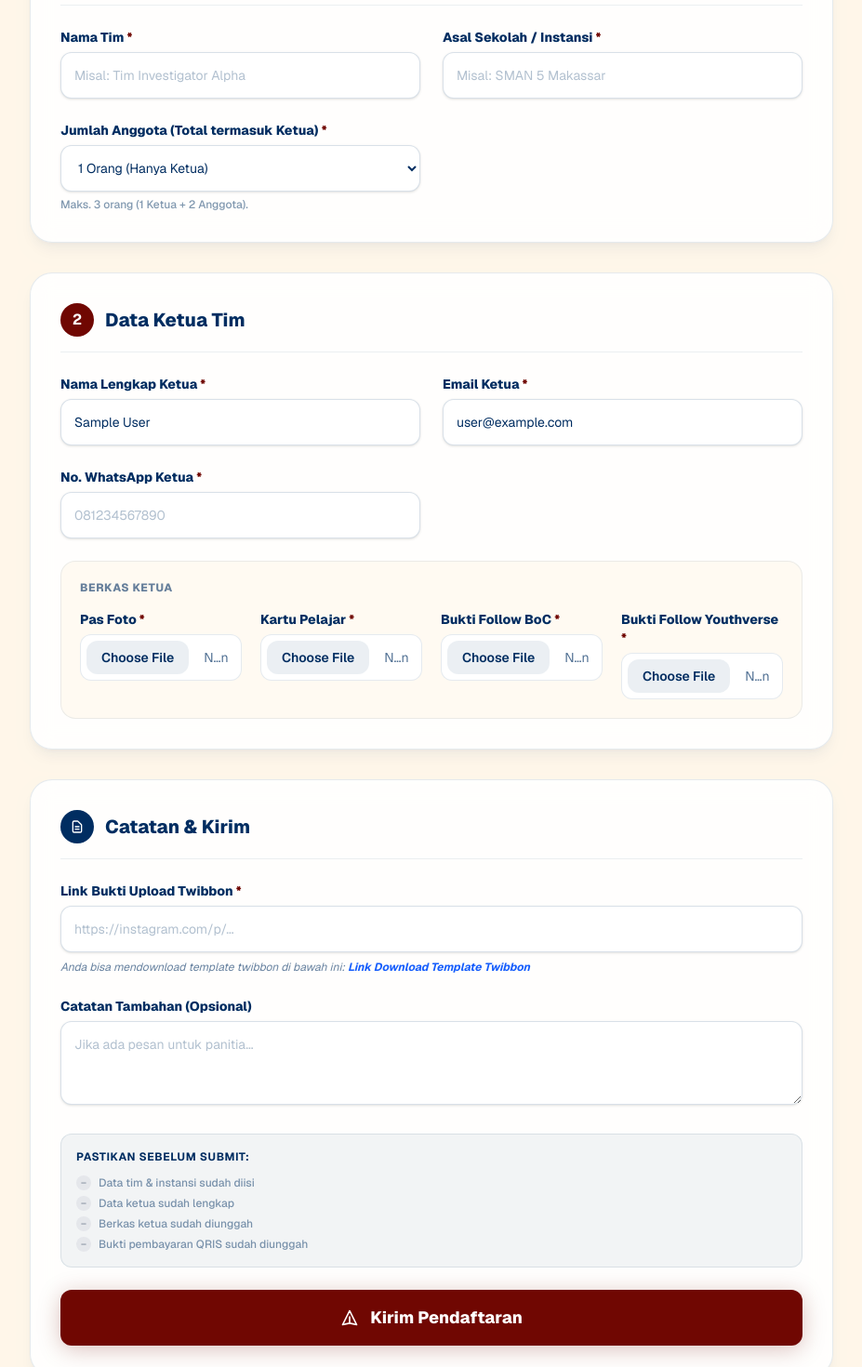
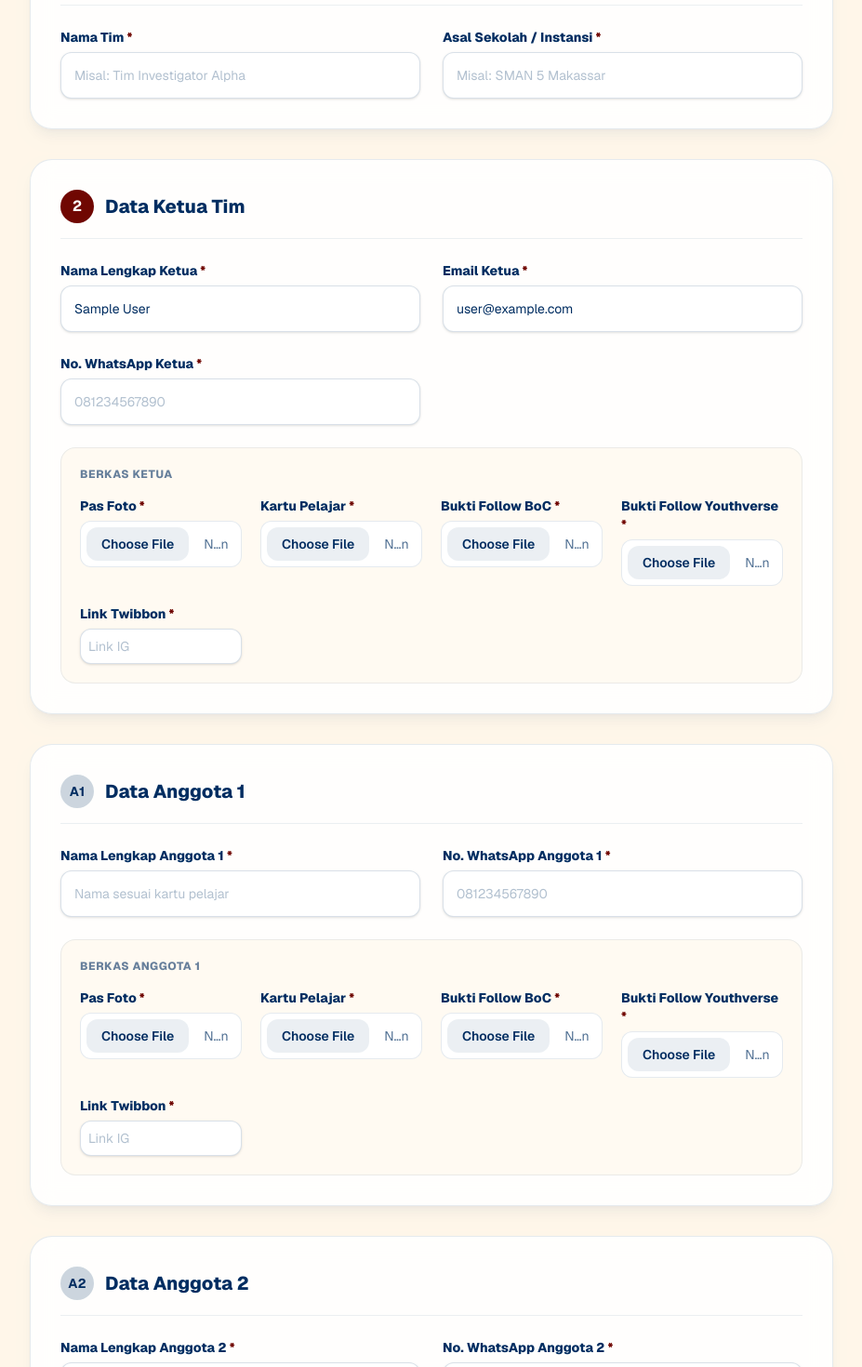
Before and after one commit to Aepra/web-pendaftaran-boc, a Next.js app: page /register in a window 1280 px wide. Shown: the part 1260-2730 px from the top of the page at 93% size, without its empty margins (176-1103 px from the left). Built offline with nearby package versions, Linux system fonts and the light colour scheme; no server answers; sample sign-in values are in the browser's storage.

Commit message:
refactor: enforce 3-member team and separate twibbon links

```diff
--- a/app/profile/page.tsx
+++ b/app/profile/page.tsx
@@ -149,7 +149,6 @@ function EditPanel({
   const [d, sd] = useState<RegistrationFormData>({
     nama_tim: detail.nama_tim,
     institution: detail.instansi,
-    memberCount: detail.jumlah_anggota,
     leaderName: detail.nama_ketua,
     email: detail.email,
     whatsapp: detail.whatsapp,
@@ -171,14 +170,16 @@ function EditPanel({
     bukti_follow_boc_anggota_2: detail.bukti_follow_boc_anggota_2,
     bukti_follow_yv_anggota_2: detail.bukti_follow_yv_anggota_2,
     bukti_bayar: detail.bukti_bayar,
-    link_twibbon: detail.link_twibbon,
+    link_twibbon_ketua: detail.link_twibbon_ketua || "",
+    link_twibbon_anggota_1: detail.link_twibbon_anggota_1 || "",
+    link_twibbon_anggota_2: detail.link_twibbon_anggota_2 || "",
   });
   const [status, setStatus] = useState<"idle" | "loading" | "error">("idle");
   const [errorMsg, setErrorMsg] = useState("");
 
   const handleChange = (e: React.ChangeEvent<HTMLInputElement | HTMLSelectElement | HTMLTextAreaElement>) => {
     const { name, value } = e.target;
-    sd((prev) => ({ ...prev, [name]: name === "memberCount" ? Number(value) : value }));
+    sd((prev) => ({ ...prev, [name]: value }));
   };
 
   const handleFile = async (e: React.ChangeEvent<HTMLInputElement>, field: keyof RegistrationFormData) => {
@@ -203,26 +204,28 @@ function EditPanel({
       nama_ketua: d.leaderName,
       whatsapp: d.whatsapp,
       instansi: d.institution,
-      jumlah_anggota: d.memberCount,
-      nama_anggota_1: d.memberCount >= 2 ? d.nama_anggota_1 : "",
-      whatsapp_anggota_1: d.memberCount >= 2 ? d.whatsapp_anggota_1 : "",
-      nama_anggota_2: d.memberCount === 3 ? d.nama_anggota_2 : "",
-      whatsapp_anggota_2: d.memberCount === 3 ? d.whatsapp_anggota_2 : "",
+      jumlah_anggota: 3,
+      nama_anggota_1: d.nama_anggota_1,
+      whatsapp_anggota_1: d.whatsapp_anggota_1,
+      nama_anggota_2: d.nama_anggota_2,
+      whatsapp_anggota_2: d.whatsapp_anggota_2,
       notes: d.notes,
       foto_ketua: d.foto_ketua,
       kartu_pelajar_ketua: d.kartu_pelajar_ketua,
       bukti_follow_boc_ketua: d.bukti_follow_boc_ketua,
       bukti_follow_yv_ketua: d.bukti_follow_yv_ketua,
-      foto_anggota_1: d.memberCount >= 2 ? d.foto_anggota_1 : "",
-      kartu_pelajar_anggota_1: d.memberCount >= 2 ? d.kartu_pelajar_anggota_1 : "",
-      bukti_follow_boc_anggota_1: d.memberCount >= 2 ? d.bukti_follow_boc_anggota_1 : "",
-      bukti_follow_yv_anggota_1: d.memberCount >= 2 ? d.bukti_follow_yv_anggota_1 : "",
-      foto_anggota_2: d.memberCount === 3 ? d.foto_anggota_2 : "",
-      kartu_pelajar_anggota_2: d.memberCount === 3 ? d.kartu_pelajar_anggota_2 : "",
-      bukti_follow_boc_anggota_2: d.memberCount === 3 ? d.bukti_follow_boc_anggota_2 : "",
-      bukti_follow_yv_anggota_2: d.memberCount === 3 ? d.bukti_follow_yv_anggota_2 : "",
+      foto_anggota_1: d.foto_anggota_1,
+      kartu_pelajar_anggota_1: d.kartu_pelajar_anggota_1,
+      bukti_follow_boc_anggota_1: d.bukti_follow_boc_anggota_1,
+      bukti_follow_yv_anggota_1: d.bukti_follow_yv_anggota_1,
+      foto_anggota_2: d.foto_anggota_2,
+      kartu_pelajar_anggota_2: d.kartu_pelajar_anggota_2,
+      bukti_follow_boc_anggota_2: d.bukti_follow_boc_anggota_2,
+      bukti_follow_yv_anggota_2: d.bukti_follow_yv_anggota_2,
       bukti_bayar: d.bukti_bayar,
-      link_twibbon: d.link_twibbon,
+      link_twibbon_ketua: d.link_twibbon_ketua,
+      link_twibbon_anggota_1: d.link_twibbon_anggota_1,
+      link_twibbon_anggota_2: d.link_twibbon_anggota_2,
     });
     if (result.status === "success") { onSuccess(); }
     else { setErrorMsg(result.message || "Gagal memperbarui data."); setStatus("error"); }
@@ -248,26 +251,17 @@ function EditPanel({
           <div><label className={lc}>Asal Sekolah</label><input name="institution" value={d.institution} onChange={handleChange} disabled={isLoading} className={ic} /></div>
           <div><label className={lc}>Nama Ketua</label><input name="leaderName" value={d.leaderName} onChange={handleChange} disabled={isLoading} className={ic} /></div>
           <div><label className={lc}>WhatsApp Ketua</label><input name="whatsapp" value={d.whatsapp} onChange={handleChange} disabled={isLoading} className={ic} /></div>
-          <div>
-            <label className={lc}>Jumlah Anggota</label>
-            <select name="memberCount" value={d.memberCount} onChange={handleChange} disabled={isLoading} className={ic}>
-              <option value={1}>1 Orang</option><option value={2}>2 Orang</option><option value={3}>3 Orang</option>
-            </select>
-          </div>
+          <div><label className={lc}>WhatsApp Ketua</label><input name="whatsapp" value={d.whatsapp} onChange={handleChange} disabled={isLoading} className={ic} /></div>
         </div>
 
-        {d.memberCount >= 2 && (
         <div className="grid grid-cols-1 md:grid-cols-2 gap-4">
           <div><label className={lc}>Nama Anggota 1</label><input name="nama_anggota_1" value={d.nama_anggota_1} onChange={handleChange} disabled={isLoading} className={ic} /></div>
           <div><label className={lc}>WhatsApp Anggota 1</label><input name="whatsapp_anggota_1" value={d.whatsapp_anggota_1} onChange={handleChange} disabled={isLoading} className={ic} /></div>
         </div>
-        )}
-        {d.memberCount === 3 && (
         <div className="grid grid-cols-1 md:grid-cols-2 gap-4">
           <div><label className={lc}>Nama Anggota 2</label><input name="nama_anggota_2" value={d.nama_anggota_2} onChange={handleChange} disabled={isLoading} className={ic} /></div>
           <div><label className={lc}>WhatsApp Anggota 2</label><input name="whatsapp_anggota_2" value={d.whatsapp_anggota_2} onChange={handleChange} disabled={isLoading} className={ic} /></div>
         </div>
-        )}
 
         {/* Berkas Ketua */}
         <div className="mt-4 p-4 rounded-xl bg-white border border-[#002D61]/10">
@@ -294,10 +288,13 @@ function EditPanel({
               {d.bukti_follow_yv_ketua && <span className="text-[10px] text-emerald-600 mt-1 block font-bold">✓ Tersimpan</span>}
             </div>
           </div>
+          <div className="mt-4">
+            <label className={lc}>Link Twibbon Ketua</label>
+            <input type="url" name="link_twibbon_ketua" value={d.link_twibbon_ketua} onChange={handleChange} disabled={isLoading} className={ic} placeholder="Link post IG" required />
+          </div>
         </div>
 
         {/* Berkas Anggota 1 */}
-        {d.memberCount >= 2 && (
         <div className="mt-4 p-4 rounded-xl bg-white border border-[#002D61]/10">
           <p className="text-xs font-bold text-[#002D61] uppercase tracking-wider mb-3">Ubah Berkas Anggota 1</p>
           <div className="grid grid-cols-1 sm:grid-cols-2 md:grid-cols-4 gap-4">
@@ -322,11 +319,13 @@ function EditPanel({
               {d.bukti_follow_yv_anggota_1 && <span className="text-[10px] text-emerald-600 mt-1 block font-bold">✓ Tersimpan</span>}
             </div>
           </div>
+          <div className="mt-4">
+            <label className={lc}>Link Twibbon Anggota 1</label>
+            <input type="url" name="link_twibbon_anggota_1" value={d.link_twibbon_anggota_1} onChange={handleChange} disabled={isLoading} className={ic} placeholder="Link post IG" required />
           </div>
-        )}
+        </div>
 
         {/* Berkas Anggota 2 */}
-        {d.memberCount === 3 && (
         <div className="mt-4 p-4 rounded-xl bg-white border border-[#002D61]/10">
           <p className="text-xs font-bold text-[#002D61] uppercase tracking-wider mb-3">Ubah Berkas Anggota 2</p>
           <div className="grid grid-cols-1 sm:grid-cols-2 md:grid-cols-4 gap-4">
@@ -351,8 +350,11 @@ function EditPanel({
               {d.bukti_follow_yv_anggota_2 && <span className="text-[10px] text-emerald-600 mt-1 block font-bold">✓ Tersimpan</span>}
             </div>
           </div>
+          <div className="mt-4">
+            <label className={lc}>Link Twibbon Anggota 2</label>
+            <input type="url" name="link_twibbon_anggota_2" value={d.link_twibbon_anggota_2} onChange={handleChange} disabled={isLoading} className={ic} placeholder="Link post IG" required />
           </div>
-        )}
+        </div>
 
         <div className="mt-4 p-4 rounded-xl bg-white border border-[#002D61]/10">
           <p className="text-xs font-bold text-[#002D61] uppercase tracking-wider mb-3">Ubah Bukti Pembayaran QRIS</p>
@@ -360,10 +362,6 @@ function EditPanel({
           {d.bukti_bayar && <span className="text-[10px] text-emerald-600 mt-1 block font-bold">✓ Tersimpan</span>}
         </div>
 
-        <div className="mt-4">
-          <label className={lc}>Link Bukti Upload Twibbon</label>
-          <input type="url" name="link_twibbon" value={d.link_twibbon} onChange={handleChange} disabled={isLoading} className={ic} placeholder="https://instagram.com/p/..." required />
-        </div>
 
         <div>
           <label className={lc}>Catatan (Opsional)</label>
@@ -488,14 +486,10 @@ function RegistrationCard({
                   { label: "Nama Ketua", value: detail.nama_ketua },
                   { label: "Email", value: detail.email },
                   { label: "WhatsApp Ketua", value: detail.whatsapp },
-                  ...(detail.jumlah_anggota >= 2 ? [
                   { label: "Anggota 1", value: detail.nama_anggota_1 },
                   { label: "WA Anggota 1", value: detail.whatsapp_anggota_1 },
-                  ] : []),
-                  ...(detail.jumlah_anggota === 3 ? [
                   { label: "Anggota 2", value: detail.nama_anggota_2 },
                   { label: "WA Anggota 2", value: detail.whatsapp_anggota_2 },
-                  ] : []),
                 ].map((item) => (
                   <div key={item.label}>
                     <p className="text-[10px] text-[#002D61]/50 uppercase font-bold tracking-wider">{item.label}</p>
@@ -520,9 +514,15 @@ function RegistrationCard({
                   <ImageThumb src={detail.bukti_follow_boc_ketua} label="Follow BoC Ketua" />
                   <ImageThumb src={detail.bukti_follow_yv_ketua} label="Follow YV Ketua" />
                 </div>
+                {detail.link_twibbon_ketua && (
+                  <div className="mt-2 text-xs">
+                    <span className="font-bold text-[#002D61]/60 mr-1">Twibbon:</span>
+                    <a href={detail.link_twibbon_ketua} target="_blank" rel="noreferrer" className="text-blue-600 hover:underline break-all">{detail.link_twibbon_ketua}</a>
                   </div>
-              {detail.jumlah_anggota >= 2 && (
-                <div>
+                )}
+              </div>
+
+              <div className="mt-6">
                 <p className="text-xs font-extrabold text-[#002D61]/40 uppercase tracking-wider mb-3">Berkas Anggota 1</p>
                 <div className="grid grid-cols-2 sm:grid-cols-4 gap-3">
                   <ImageThumb src={detail.foto_anggota_1} label="Pas Foto A1" />
@@ -530,10 +530,15 @@ function RegistrationCard({
                   <ImageThumb src={detail.bukti_follow_boc_anggota_1} label="Follow BoC A1" />
                   <ImageThumb src={detail.bukti_follow_yv_anggota_1} label="Follow YV A1" />
                 </div>
+                {detail.link_twibbon_anggota_1 && (
+                  <div className="mt-2 text-xs">
+                    <span className="font-bold text-[#002D61]/60 mr-1">Twibbon:</span>
+                    <a href={detail.link_twibbon_anggota_1} target="_blank" rel="noreferrer" className="text-blue-600 hover:underline break-all">{detail.link_twibbon_anggota_1}</a>
                   </div>
                 )}
-              {detail.jumlah_anggota === 3 && (
-                <div>
+              </div>
+
+              <div className="mt-6">
                 <p className="text-xs font-extrabold text-[#002D61]/40 uppercase tracking-wider mb-3">Berkas Anggota 2</p>
                 <div className="grid grid-cols-2 sm:grid-cols-4 gap-3">
                   <ImageThumb src={detail.foto_anggota_2} label="Pas Foto A2" />
@@ -541,20 +546,19 @@ function RegistrationCard({
                   <ImageThumb src={detail.bukti_follow_boc_anggota_2} label="Follow BoC A2" />
                   <ImageThumb src={detail.bukti_follow_yv_anggota_2} label="Follow YV A2" />
                 </div>
+                {detail.link_twibbon_anggota_2 && (
+                  <div className="mt-2 text-xs">
+                    <span className="font-bold text-[#002D61]/60 mr-1">Twibbon:</span>
+                    <a href={detail.link_twibbon_anggota_2} target="_blank" rel="noreferrer" className="text-blue-600 hover:underline break-all">{detail.link_twibbon_anggota_2}</a>
                   </div>
                 )}
+              </div>
 
               {/* Bukti Bayar */}
               <div>
-                <p className="text-xs font-extrabold text-[#002D61]/40 uppercase tracking-wider mb-3">Bukti Pembayaran & Twibbon</p>
-                <div className="grid grid-cols-1 sm:grid-cols-2 gap-4 max-w-md">
+                <p className="text-xs font-extrabold text-[#002D61]/40 uppercase tracking-wider mb-3">Bukti Pembayaran</p>
+                <div className="max-w-[200px]">
                   <ImageThumb src={detail.bukti_bayar} label="Bukti Pembayaran QRIS" />
-                  <div className="p-3 border border-[#002D61]/15 rounded-xl bg-gray-50 flex flex-col justify-center text-center items-center h-full">
-                    <p className="text-[10px] font-bold text-[#002D61]/50 mb-2 uppercase">Link Twibbon</p>
-                    <a href={detail.link_twibbon} target="_blank" rel="noreferrer" className="text-xs font-bold text-blue-600 hover:underline px-3 py-1.5 bg-blue-50 rounded-lg break-all">
-                      Buka Postingan IG
-                    </a>
-                  </div>
                 </div>
               </div>
 
--- a/app/register/page.tsx
+++ b/app/register/page.tsx
@@ -119,7 +119,6 @@ function ImageModal({ src, onClose }: { src: string; onClose: () => void }) {
 const EMPTY_FORM: RegistrationFormData = {
   nama_tim: "",
   institution: "",
-  memberCount: 1,
   leaderName: "",
   email: "",
   whatsapp: "",
@@ -141,7 +140,9 @@ const EMPTY_FORM: RegistrationFormData = {
   bukti_follow_boc_anggota_2: "",
   bukti_follow_yv_anggota_2: "",
   bukti_bayar: "",
-  link_twibbon: "",
+  link_twibbon_ketua: "",
+  link_twibbon_anggota_1: "",
+  link_twibbon_anggota_2: "",
 };
 
 export default function RegisterPage() {
@@ -186,7 +187,7 @@ export default function RegisterPage() {
     const { name, value } = e.target;
     sd((prev) => ({
       ...prev,
-      [name]: name === "memberCount" ? Number(value) : value,
+      [name]: value,
     }));
   };
 
@@ -223,26 +224,19 @@ export default function RegisterPage() {
     if (!/^[^\s@]+@[^\s@]+\.[^\s@]+$/.test(d.email)) return "Format email tidak valid.";
     if (!/^(\+62|62|08)\d{7,14}$/.test(d.whatsapp.replace(/[\s\-()]/g, "")))
       return "Nomor WhatsApp tidak valid (gunakan 08... atau 628...).";
-    if (d.memberCount < 1 || d.memberCount > 3)
-      return "Jumlah anggota (termasuk ketua) harus 1–3 orang.";
-
-    if (!d.foto_ketua) return "Pas foto ketua wajib diunggah.";
-    if (!d.kartu_pelajar_ketua) return "Kartu pelajar ketua wajib diunggah.";
-    if (!d.bukti_follow_boc_ketua || !d.bukti_follow_yv_ketua) return "Bukti follow Instagram BoC & Youthverse ketua wajib diunggah.";
-
-    if (d.memberCount >= 2) {
     if (!d.nama_anggota_1.trim() || !d.whatsapp_anggota_1.trim())
       return "Nama dan WhatsApp Anggota 1 wajib diisi.";
     if (!d.foto_anggota_1 || !d.kartu_pelajar_anggota_1 || !d.bukti_follow_boc_anggota_1 || !d.bukti_follow_yv_anggota_1)
       return "Berkas Anggota 1 (Foto, Kartu Pelajar, Bukti Follow BoC & YV) wajib dilengkapi.";
-    }
 
-    if (d.memberCount === 3) {
     if (!d.nama_anggota_2.trim() || !d.whatsapp_anggota_2.trim())
       return "Nama dan WhatsApp Anggota 2 wajib diisi.";
     if (!d.foto_anggota_2 || !d.kartu_pelajar_anggota_2 || !d.bukti_follow_boc_anggota_2 || !d.bukti_follow_yv_anggota_2)
       return "Berkas Anggota 2 (Foto, Kartu Pelajar, Bukti Follow BoC & YV) wajib dilengkapi.";
-    }
+
+    if (!d.link_twibbon_ketua.trim()) return "Link Twibbon Ketua wajib diisi.";
+    if (!d.link_twibbon_anggota_1.trim()) return "Link Twibbon Anggota 1 wajib diisi.";
+    if (!d.link_twibbon_anggota_2.trim()) return "Link Twibbon Anggota 2 wajib diisi.";
 
     if (!d.bukti_bayar) return "Bukti pembayaran QRIS wajib diunggah.";
 
@@ -298,18 +292,14 @@ export default function RegisterPage() {
         { key: "bukti_follow_boc_ketua", base64: d.bukti_follow_boc_ketua, label: "Bukti Follow BoC Ketua" },
         { key: "bukti_follow_yv_ketua",  base64: d.bukti_follow_yv_ketua,  label: "Bukti Follow YV Ketua" },
         { key: "bukti_bayar",            base64: d.bukti_bayar,            label: "Bukti Pembayaran" },
-        ...(d.memberCount >= 2 ? [
         { key: "foto_anggota_1",             base64: d.foto_anggota_1,             label: "Foto Anggota 1" },
         { key: "kartu_pelajar_anggota_1",    base64: d.kartu_pelajar_anggota_1,    label: "Kartu Pelajar Anggota 1" },
         { key: "bukti_follow_boc_anggota_1", base64: d.bukti_follow_boc_anggota_1, label: "Bukti Follow BoC Anggota 1" },
         { key: "bukti_follow_yv_anggota_1",  base64: d.bukti_follow_yv_anggota_1,  label: "Bukti Follow YV Anggota 1" },
-        ] : []),
-        ...(d.memberCount === 3 ? [
         { key: "foto_anggota_2",             base64: d.foto_anggota_2,             label: "Foto Anggota 2" },
         { key: "kartu_pelajar_anggota_2",    base64: d.kartu_pelajar_anggota_2,    label: "Kartu Pelajar Anggota 2" },
         { key: "bukti_follow_boc_anggota_2", base64: d.bukti_follow_boc_anggota_2, label: "Bukti Follow BoC Anggota 2" },
         { key: "bukti_follow_yv_anggota_2",  base64: d.bukti_follow_yv_anggota_2,  label: "Bukti Follow YV Anggota 2" },
-        ] : []),
       ];
 
       const uploadedUrls: Record<string, string> = {};
@@ -342,11 +332,11 @@ export default function RegisterPage() {
         email: d.email,
         whatsapp: d.whatsapp,
         instansi: d.institution,
-        jumlah_anggota: d.memberCount,
-        nama_anggota_1: d.memberCount >= 2 ? d.nama_anggota_1 : "",
-        whatsapp_anggota_1: d.memberCount >= 2 ? d.whatsapp_anggota_1 : "",
-        nama_anggota_2: d.memberCount === 3 ? d.nama_anggota_2 : "",
-        whatsapp_anggota_2: d.memberCount === 3 ? d.whatsapp_anggota_2 : "",
+        jumlah_anggota: 3,
+        nama_anggota_1: d.nama_anggota_1,
+        whatsapp_anggota_1: d.whatsapp_anggota_1,
+        nama_anggota_2: d.nama_anggota_2,
+        whatsapp_anggota_2: d.whatsapp_anggota_2,
         notes: d.notes,
         foto_ketua:                 uploadedUrls["foto_ketua"] || "",
         kartu_pelajar_ketua:        uploadedUrls["kartu_pelajar_ketua"] || "",
@@ -361,7 +351,9 @@ export default function RegisterPage() {
         bukti_follow_boc_anggota_2: uploadedUrls["bukti_follow_boc_anggota_2"] || "",
         bukti_follow_yv_anggota_2:  uploadedUrls["bukti_follow_yv_anggota_2"] || "",
         bukti_bayar:                uploadedUrls["bukti_bayar"] || "",
-        link_twibbon:               d.link_twibbon || "",
+        link_twibbon_ketua:         d.link_twibbon_ketua || "",
+        link_twibbon_anggota_1:     d.link_twibbon_anggota_1 || "",
+        link_twibbon_anggota_2:     d.link_twibbon_anggota_2 || "",
       });
 
       setUploadProgress(null);
@@ -595,22 +587,6 @@ export default function RegisterPage() {
                   placeholder="Misal: SMAN 5 Makassar"
                 />
               </div>
-              <div>
-                <label className={labelCls}>Jumlah Anggota (Total termasuk Ketua) <Req /></label>
-                <select
-                  name="memberCount"
-                  required
-                  value={d.memberCount}
-                  onChange={handleChange}
-                  disabled={isLoading}
-                  className={inputCls}
-                >
-                  <option value={1}>1 Orang (Hanya Ketua)</option>
-                  <option value={2}>2 Orang (Ketua + 1 Anggota)</option>
-                  <option value={3}>3 Orang (Ketua + 2 Anggota)</option>
-                </select>
-                <p className="text-xs text-[#002D61]/50 mt-1.5 font-medium">Maks. 3 orang (1 Ketua + 2 Anggota).</p>
-              </div>
             </div>
           </div>
 
@@ -658,12 +634,15 @@ export default function RegisterPage() {
                   <input type="file" accept="image/*" onChange={(e) => handleFileChange(e, "bukti_follow_yv_ketua")} disabled={isLoading} className={fileCls} />
                   <UploadBadge value={d.bukti_follow_yv_ketua} />
                 </div>
+                <div>
+                  <label className={labelCls}>Link Twibbon <Req /></label>
+                  <input type="url" name="link_twibbon_ketua" value={d.link_twibbon_ketua} onChange={handleChange} disabled={isLoading} className={inputCls.replace("p-3.5", "p-2")} placeholder="Link IG" required />
+                </div>
               </div>
             </div>
           </div>
 
-          {/* === SECTION 3: DATA ANGGOTA 1 (Conditional) === */}
-          {d.memberCount >= 2 && (
+          {/* === SECTION 3: DATA ANGGOTA 1 === */}
           <div className={sectionCls}>
               <div className={sectionHeaderCls}>
                 <div className="w-9 h-9 rounded-full bg-[#002D61]/20 text-[#002D61] flex items-center justify-center font-bold text-sm">A1</div>
@@ -702,13 +681,15 @@ export default function RegisterPage() {
                     <input type="file" accept="image/*" onChange={(e) => handleFileChange(e, "bukti_follow_yv_anggota_1")} disabled={isLoading} className={fileCls} />
                     <UploadBadge value={d.bukti_follow_yv_anggota_1} />
                   </div>
+                  <div>
+                    <label className={labelCls}>Link Twibbon <Req /></label>
+                    <input type="url" name="link_twibbon_anggota_1" value={d.link_twibbon_anggota_1} onChange={handleChange} disabled={isLoading} className={inputCls.replace("p-3.5", "p-2")} placeholder="Link IG" required />
                   </div>
                 </div>
               </div>
-          )}
+            </div>
 
-          {/* === SECTION 4: DATA ANGGOTA 2 (Conditional) === */}
-          {d.memberCount === 3 && (
+          {/* === SECTION 4: DATA ANGGOTA 2 === */}
           <div className={sectionCls}>
               <div className={sectionHeaderCls}>
                 <div className="w-9 h-9 rounded-full bg-[#002D61]/20 text-[#002D61] flex items-center justify-center font-bold text-sm">A2</div>
@@ -747,10 +728,13 @@ export default function RegisterPage() {
                     <input type="file" accept="image/*" onChange={(e) => handleFileChange(e, "bukti_follow_yv_anggota_2")} disabled={isLoading} className={fileCls} />
                     <UploadBadge value={d.bukti_follow_yv_anggota_2} />
                   </div>
+                  <div>
+                    <label className={labelCls}>Link Twibbon <Req /></label>
+                    <input type="url" name="link_twibbon_anggota_2" value={d.link_twibbon_anggota_2} onChange={handleChange} disabled={isLoading} className={inputCls.replace("p-3.5", "p-2")} placeholder="Link IG" required />
                   </div>
                 </div>
               </div>
-          )}
+            </div>
 
           {/* === SECTION 5: CATATAN & SUBMIT === */}
           <div className={sectionCls}>
@@ -763,29 +747,19 @@ export default function RegisterPage() {
               <h2 className="text-xl font-extrabold text-[#002D61]">Catatan & Kirim</h2>
             </div>
 
-            <div className="mb-6">
-              <label className={labelCls}>Link Bukti Upload Twibbon <Req /></label>
-              <input
-                type="url"
-                name="link_twibbon"
-                value={d.link_twibbon}
-                onChange={handleChange}
-                disabled={isLoading}
-                className={inputCls}
-                placeholder="https://instagram.com/p/..."
-                required
-              />
-              <p className="text-xs text-[#002D61]/60 mt-2 italic">
-                Anda bisa mendownload template twibbon di bawah ini:{" "}
+            <div className="mb-6 p-4 rounded-xl bg-blue-50 border border-blue-100 text-sm text-blue-800">
+              <strong className="block mb-1">Penting:</strong>
+              Anda wajib mengunggah Twibbon di Instagram masing-masing peserta (Ketua, Anggota 1, dan Anggota 2).
+              <br />
+              Silakan download template Twibbon di sini:{" "}
               <a
                 href="[MASUKKAN_LINK_DOWNLOAD_TWIBBON_DI_SINI]"
                 target="_blank"
                 rel="noreferrer"
-                  className="text-blue-600 font-bold hover:underline"
+                className="font-bold underline hover:text-blue-900"
               >
-                  Link Download Template Twibbon
+                Template Twibbon BoC
               </a>
-              </p>
             </div>
 
             <div className="mb-6">
```
Also changed, not shown: lib/api/boc-api.ts (+6 -2 lines), types/index.ts (+9 -4 lines). Lines whose indentation alone changed are shown as unchanged.
